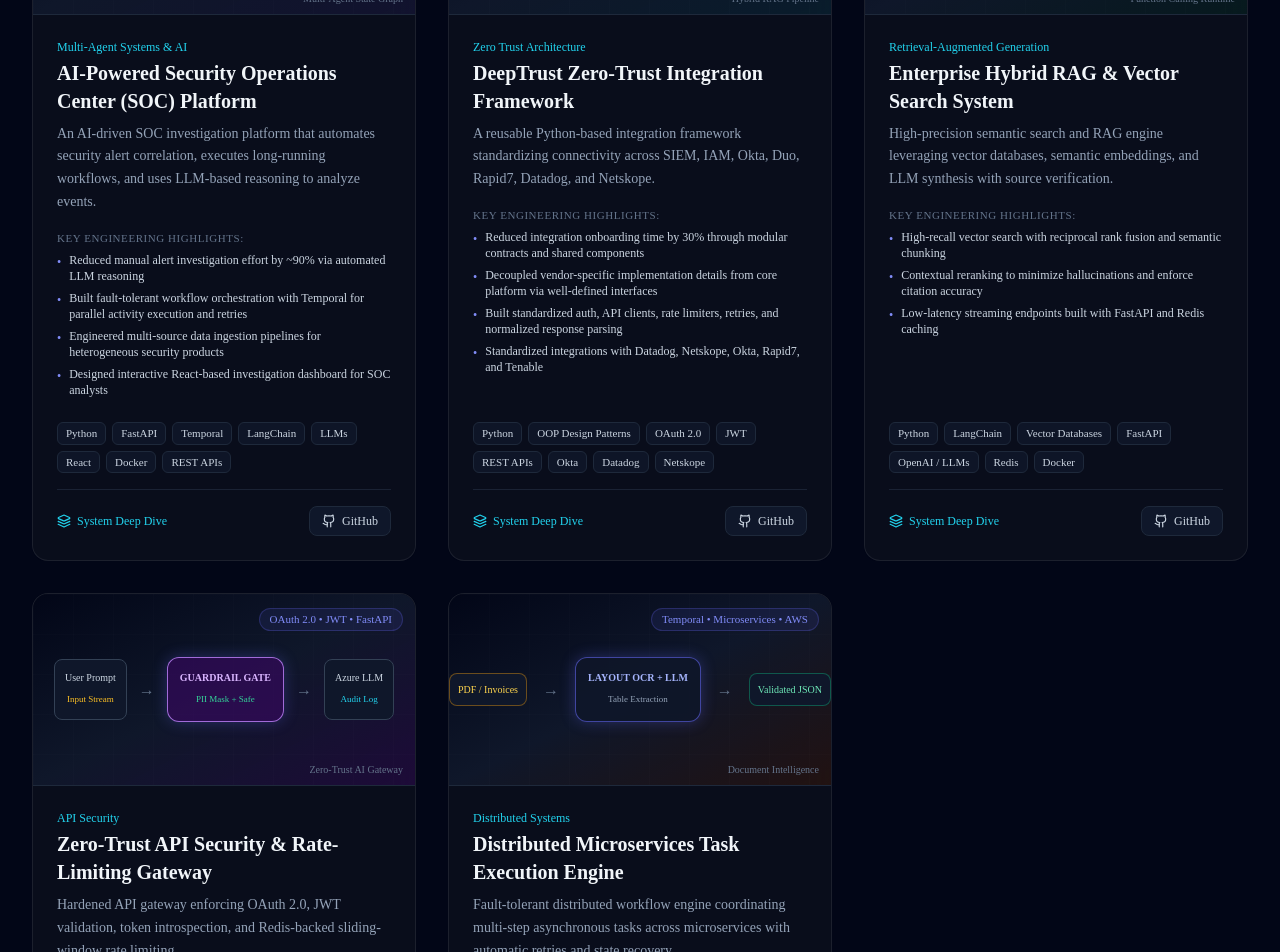
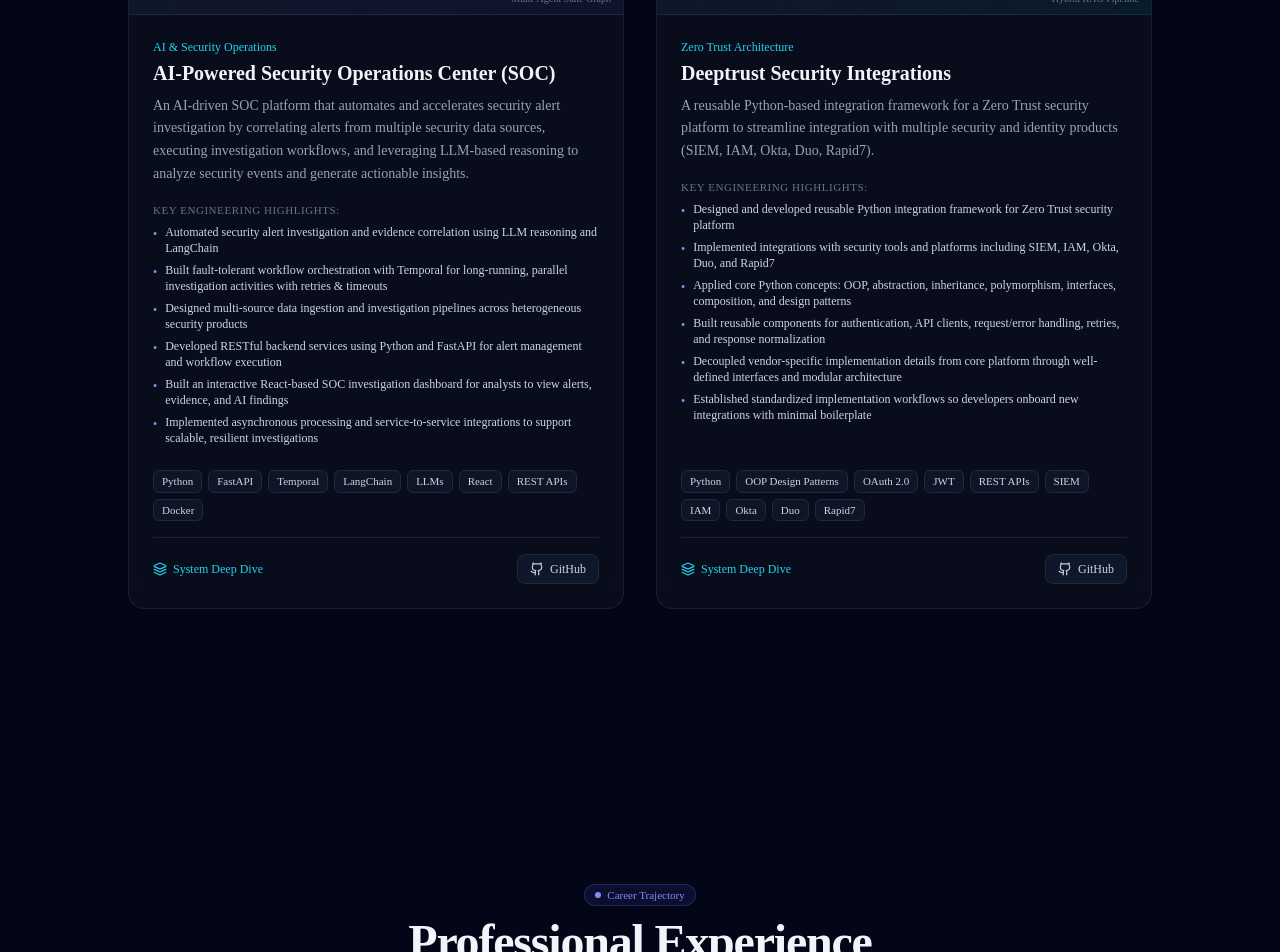
Before and after one commit to shinderushikesh706/Portfolio, a Next.js app: page / in a window 1280 px wide. Shown: the part 3960-4912 px from the top of the page. Built offline with nearby package versions, Linux system fonts and the light colour scheme.

Commit message:
feat: align projects strictly with resume and configure static resume folder

```diff
--- a/next.config.mjs
+++ b/next.config.mjs
@@ -5,6 +5,14 @@ const nextConfig = {
   images: {
     formats: ["image/avif", "image/webp"],
   },
+  async rewrites() {
+    return [
+      {
+        source: "/resume.pdf",
+        destination: "/static/resume.pdf",
+      },
+    ];
+  },
 };
 
 export default nextConfig;
--- a/src/components/projects/ProjectsSection.tsx
+++ b/src/components/projects/ProjectsSection.tsx
@@ -14,11 +14,8 @@ export function ProjectsSection() {
 
   const categories = [
     "All",
-    "Multi-Agent Systems & AI",
+    "AI & Security Operations",
     "Zero Trust Architecture",
-    "Retrieval-Augmented Generation",
-    "API Security",
-    "Distributed Systems",
   ];
 
   const filteredProjects =
@@ -38,7 +35,7 @@ export function ProjectsSection() {
       <div className="max-w-3xl mx-auto mb-10 p-4 rounded-xl bg-brand-500/10 border border-brand-500/20 flex items-center justify-center gap-2.5 text-brand-300 text-xs sm:text-sm text-center">
         <Sparkles className="w-4 h-4 text-cyan-400 shrink-0" />
         <span>
-          Proven production systems delivering up to <strong>90% manual effort reduction</strong> in AI SOC operations and <strong>40% improvement</strong> in backend system reliability.
+          Production systems delivering up to <strong>90% manual effort reduction</strong> in AI SOC investigations and standardized <strong>Zero Trust multi-vendor integrations</strong>.
         </span>
       </div>
 
@@ -59,8 +56,8 @@ export function ProjectsSection() {
         ))}
       </div>
 
-      {/* Project Cards Grid */}
-      <div className="grid grid-cols-1 md:grid-cols-2 lg:grid-cols-3 gap-8">
+      {/* Project Cards Grid (2-column balanced layout) */}
+      <div className="grid grid-cols-1 lg:grid-cols-2 gap-8 max-w-5xl mx-auto">
         {filteredProjects.map((project) => (
           <ProjectCard
             key={project.id}
--- a/src/data/portfolioData.ts
+++ b/src/data/portfolioData.ts
@@ -74,7 +74,7 @@ export const portfolioData = {
       "Senior Software Engineer with 7.5+ years of experience engineering secure, high-scale backend architectures, autonomous AI-driven SOC systems, and production LLM integrations. Proven track record of boosting system reliability by 40% and slashing manual investigation time by ~90%.",
     email: "rshinde.careers@gmail.com",
     location: "Pune, India",
-    resumePath: "/resume.pdf",
+    resumePath: "/static/resume.pdf",
     socialLinks: {
       github: "https://github.com/shinderushikesh706",
       linkedin: "https://www.linkedin.com/in/shinderushikesh706/",
@@ -239,17 +239,17 @@ export const portfolioData = {
     },
   ] as ExperienceItem[],
 
-  // Featured Projects from Rushikesh's actual engineering accomplishments
+  // Featured Projects: Exactly the 2 major enterprise projects from Rushikesh's resume
   projects: [
     {
       id: "proj-1",
-      title: "AI-Powered Security Operations Center (SOC) Platform",
-      category: "Multi-Agent Systems & AI",
-      badge: "LangChain • Temporal • FastAPI",
+      title: "AI-Powered Security Operations Center (SOC)",
+      category: "AI & Security Operations",
+      badge: "LangChain • Temporal • FastAPI • React",
       shortDescription:
-        "An AI-driven SOC investigation platform that automates security alert correlation, executes long-running workflows, and uses LLM-based reasoning to analyze events.",
+        "An AI-driven SOC platform that automates and accelerates security alert investigation by correlating alerts from multiple security data sources, executing investigation workflows, and leveraging LLM-based reasoning to analyze security events and generate actionable insights.",
       fullDescription:
-        "Engineered a production-grade AI SOC system that correlates heterogeneous alerts across multiple security data sources. Combines LangChain and LLM reasoning for automated alert analysis with Temporal workflow orchestration for fault-tolerant, long-running investigations.",
+        "Developed an AI-driven SOC platform to investigate and correlate multiple security alerts across heterogeneous security tools and data sources. Implemented AI-driven alert investigation and reasoning using LLMs and LangChain to analyze security events, correlate relevant evidence, and assist analysts in identifying potential threats. Built a workflow orchestration framework using Temporal to execute long-running, fault-tolerant investigation workflows and coordinate multiple activities involved in alert analysis.",
       technologies: [
         "Python",
         "FastAPI",
@@ -257,14 +257,16 @@ export const portfolioData = {
         "LangChain",
         "LLMs",
         "React",
+        "REST APIs",
         "Docker",
-        "REST APIs",
       ],
       highlights: [
-        "Reduced manual alert investigation effort by ~90% via automated LLM reasoning",
-        "Built fault-tolerant workflow orchestration with Temporal for parallel activity execution and retries",
-        "Engineered multi-source data ingestion pipelines for heterogeneous security products",
-        "Designed interactive React-based investigation dashboard for SOC analysts",
+        "Automated security alert investigation and evidence correlation using LLM reasoning and LangChain",
+        "Built fault-tolerant workflow orchestration with Temporal for long-running, parallel investigation activities with retries & timeouts",
+        "Designed multi-source data ingestion and investigation pipelines across heterogeneous security products",
+        "Developed RESTful backend services using Python and FastAPI for alert management and workflow execution",
+        "Built an interactive React-based SOC investigation dashboard for analysts to view alerts, evidence, and AI findings",
+        "Implemented asynchronous processing and service-to-service integrations to support scalable, resilient investigations",
       ],
       githubUrl: "https://github.com/shinderushikesh706",
       isPlaceholder: false,
@@ -272,43 +274,47 @@ export const portfolioData = {
         overview:
           "Multi-source alert ingestion engine integrated with a Temporal stateful workflow orchestrator, LangChain LLM reasoning node, and FastAPI backend services.",
         components: [
-          "Temporal Workflow Orchestrator (Long-running, retries, timeouts)",
-          "LangChain LLM Reasoning Engine (Evidence correlation & triage)",
-          "Multi-Source Security Alert Ingestion Pipeline",
-          "FastAPI Asynchronous REST Gateway",
-          "React SOC Analyst Investigation Interface",
+          "Temporal Workflow Orchestrator (Long-running, retries, timeouts, reliable state)",
+          "LangChain LLM Reasoning Engine (Evidence correlation, threat analysis, actionable insights)",
+          "Multi-Source Security Alert Ingestion Pipeline (Heterogeneous security tools)",
+          "FastAPI Asynchronous REST Gateway (Alert management & workflow APIs)",
+          "React SOC Analyst Investigation Dashboard (Real-time progress & findings)",
         ],
         metrics: [
           "~90% Reduction in Manual Analyst Effort",
-          "Zero Lost Ingested Alerts (Fault-tolerant Temporal)",
+          "Zero Lost Ingested Alerts (Fault-tolerant Temporal state)",
           "Sub-second API Dispatch for Real-time Feeds",
         ],
       },
     },
     {
       id: "proj-2",
-      title: "DeepTrust Zero-Trust Integration Framework",
+      title: "Deeptrust Security Integrations",
       category: "Zero Trust Architecture",
-      badge: "Python • Architecture • Security",
+      badge: "Python • OOP Design Patterns • Zero Trust",
       shortDescription:
-        "A reusable Python-based integration framework standardizing connectivity across SIEM, IAM, Okta, Duo, Rapid7, Datadog, and Netskope.",
+        "A reusable Python-based integration framework for a Zero Trust security platform to streamline integration with multiple security and identity products (SIEM, IAM, Okta, Duo, Rapid7).",
       fullDescription:
-        "Architected a standardized, extensible integration framework for a Zero Trust security platform. Designed common abstraction layers, interfaces, and reusable components to eliminate boilerplate and accelerate third-party vendor onboarding.",
+        "Designed and developed a reusable integration framework in Python for a Zero Trust security platform, standardizing integration development across multiple security and identity products. Designed a common abstraction layer and integration contract to provide a consistent interface for authentication, API communication, data retrieval, and security operations across different vendors.",
       technologies: [
         "Python",
         "OOP Design Patterns",
         "OAuth 2.0",
         "JWT",
         "REST APIs",
+        "SIEM",
+        "IAM",
         "Okta",
-        "Datadog",
-        "Netskope",
+        "Duo",
+        "Rapid7",
       ],
       highlights: [
-        "Reduced integration onboarding time by 30% through modular contracts and shared components",
-        "Decoupled vendor-specific implementation details from core platform via well-defined interfaces",
-        "Built standardized auth, API clients, rate limiters, retries, and normalized response parsing",
-        "Standardized integrations with Datadog, Netskope, Okta, Rapid7, and Tenable",
+        "Designed and developed reusable Python integration framework for Zero Trust security platform",
+        "Implemented integrations with security tools and platforms including SIEM, IAM, Okta, Duo, and Rapid7",
+        "Applied core Python concepts: OOP, abstraction, inheritance, polymorphism, interfaces, composition, and design patterns",
+        "Built reusable components for authentication, API clients, request/error handling, retries, and response normalization",
+        "Decoupled vendor-specific implementation details from core platform through well-defined interfaces and modular architecture",
+        "Established standardized implementation workflows so developers onboard new integrations with minimal boilerplate",
       ],
       githubUrl: "https://github.com/shinderushikesh706",
       isPlaceholder: false,
@@ -318,136 +324,14 @@ export const portfolioData = {
         components: [
           "Unified Integration Contract & Abstract Base Classes",
           "Authentication & Token Refresh Manager (OAuth 2.0 / JWT)",
-          "Resilient HTTP Client (Exponential backoff, jitter, rate limits)",
+          "Resilient HTTP Client (Exponential backoff, jitter, rate limits, retries)",
           "Normalized Data Serialization & Schema Validation Layer",
+          "Configuration Management & Exception Handling Lifecycle",
         ],
         metrics: [
           "30% Faster Third-Party Vendor Onboarding",
           "100% Normalized Data Format across SIEM/IAM",
           "Zero Platform Rework for New Security Tools",
-        ],
-      },
-    },
-    {
-      id: "proj-3",
-      title: "Enterprise Hybrid RAG & Vector Search System",
-      category: "Retrieval-Augmented Generation",
-      badge: "Vector DB • Oracle AI • LangChain",
-      shortDescription:
-        "High-precision semantic search and RAG engine leveraging vector databases, semantic embeddings, and LLM synthesis with source verification.",
-      fullDescription:
-        "Built on certified Oracle AI Vector Search and Generative AI principles, this system ingests unstructured enterprise documents, generates dense embeddings, and performs similarity search with context-grounded LLM synthesis.",
-      technologies: [
-        "Python",
-        "LangChain",
-        "Vector Databases",
-        "FastAPI",
-        "OpenAI / LLMs",
-        "Redis",
-        "Docker",
-      ],
-      highlights: [
-        "High-recall vector search with reciprocal rank fusion and semantic chunking",
-        "Contextual reranking to minimize hallucinations and enforce citation accuracy",
-        "Low-latency streaming endpoints built with FastAPI and Redis caching",
-      ],
-      githubUrl: "https://github.com/shinderushikesh706",
-      isPlaceholder: false,
-      architectureDetails: {
-        overview:
-          "Two-tier retrieval pipeline combining document chunking, dense vector indexing, semantic search, and prompt-grounded LLM synthesis.",
-        components: [
-          "Vector Database & Embeddings Index",
-          "Semantic Chunking & Metadata Ingestion Worker",
-          "Contextual Reranking Pipeline",
-          "FastAPI Streaming Synthesis Service",
-        ],
-        metrics: [
-          "< 350ms P95 Search Latency",
-          "High Context Relevance & Precision",
-          "Strict Groundedness Guardrails",
-        ],
-      },
-    },
-    {
-      id: "proj-4",
-      title: "Zero-Trust API Security & Rate-Limiting Gateway",
-      category: "API Security",
-      badge: "OAuth 2.0 • JWT • FastAPI",
-      shortDescription:
-        "Hardened API gateway enforcing OAuth 2.0, JWT validation, token introspection, and Redis-backed sliding-window rate limiting.",
-      fullDescription:
-        "Designed to secure microservices across enterprise clients, this gateway implements defense-in-depth API security standards, fine-grained RBAC, and automated token revocation.",
-      technologies: [
-        "Python",
-        "FastAPI",
-        "OAuth 2.0",
-        "JWT",
-        "Redis",
-        "Docker",
-        "AWS",
-      ],
-      highlights: [
-        "Sliding-window distributed rate limiting powered by Redis",
-        "Granular Role-Based Access Control (RBAC) and scopes verification",
-        "Integrated security telemetry and real-time anomaly detection",
-      ],
-      githubUrl: "https://github.com/shinderushikesh706",
-      isPlaceholder: false,
-      architectureDetails: {
-        overview:
-          "High-throughput middleware inspecting incoming requests, validating cryptographic signatures, enforcing rate quotas, and forwarding authenticated payloads.",
-        components: [
-          "JWT Introspection & Signature Verifier",
-          "Redis Distributed Rate Limiter",
-          "Audit Logging & Telemetry Dispatcher",
-          "Reverse Proxy & Routing Core",
-        ],
-        metrics: [
-          "Sub-5ms Middleware Overhead",
-          "100% Unauthorized Request Interception",
-          "Zero-Downtime Key Rotation",
-        ],
-      },
-    },
-    {
-      id: "proj-5",
-      title: "Distributed Microservices Task Execution Engine",
-      category: "Distributed Systems",
-      badge: "Temporal • Microservices • AWS",
-      shortDescription:
-        "Fault-tolerant distributed workflow engine coordinating multi-step asynchronous tasks across microservices with automatic retries and state recovery.",
-      fullDescription:
-        "Engineered for mission-critical enterprise workflows that require guaranteed completion. Uses Temporal to manage complex state transitions, service-to-service communication, and disaster recovery.",
-      technologies: [
-        "Python",
-        "FastAPI",
-        "Temporal",
-        "Docker",
-        "AWS",
-        "CI/CD",
-        "PostgreSQL",
-      ],
-      highlights: [
-        "Guaranteed eventual execution with deterministic state history replay",
-        "Modular activity workers with automatic exponential backoff retries",
-        "Zero data loss during unexpected service restarts or network partitions",
-      ],
-      githubUrl: "https://github.com/shinderushikesh706",
-      isPlaceholder: false,
-      architectureDetails: {
-        overview:
-          "Event-driven workflow engine decoupling long-running business logic into deterministic orchestration workflows and scalable activity workers.",
-        components: [
-          "Temporal State Coordinator",
-          "Asynchronous Python Activity Workers",
-          "FastAPI Management & Telemetry API",
-          "PostgreSQL State Persistence Store",
-        ],
-        metrics: [
-          "99.99% Execution Reliability",
-          "Automated Failure Recovery",
-          "Scalable Concurrent Workflow Execution",
         ],
       },
     },
@@ -460,7 +344,7 @@ export const portfolioData = {
       degree: "Bachelor of Technology (B.Tech)",
       field: "Computer Engineering",
       institution: "Government College of Engineering, Jalgaon",
-      year: "2014 — 2018",
+      year: "2014 — 06/2018",
       details:
         "Graduated with GPA 7.11/10. Comprehensive coursework in Computer Science, Distributed Systems, Algorithms, Database Management Systems, and Object-Oriented Software Design.",
       isPlaceholder: false,
```
Also changed, not shown: 2 other files (tests, documents, lock files or other folders).
